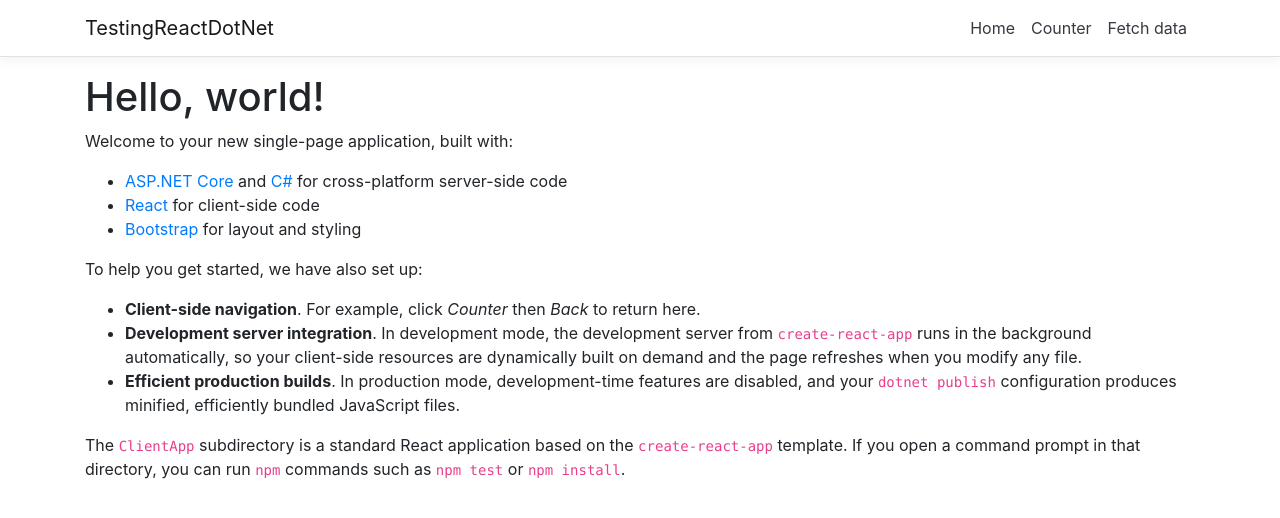
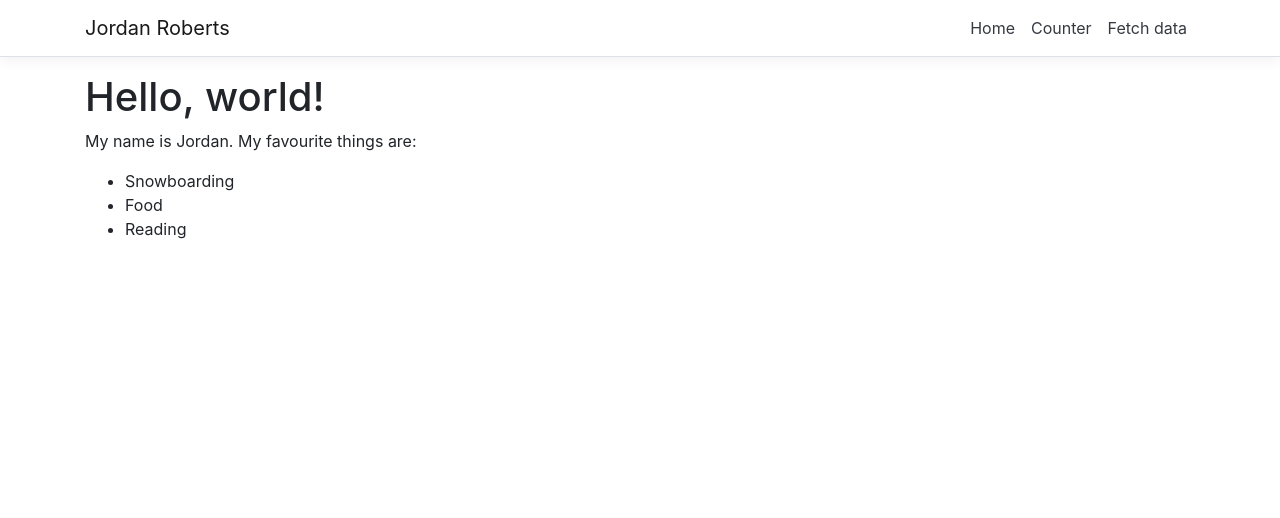
Before and after one commit to jordantroberts/React-DotNet, a React (Create React App) app in the folder TestingReactDotNet/ClientApp/: page / in a window 1280 px wide. Shown: the top 518 px of the page. Built offline with nearby package versions, Linux system fonts and the light colour scheme.

Commit message:
Changing some info on home page - testing navigating around the file structure

```diff
--- a/TestingReactDotNet/ClientApp/src/components/Home.js
+++ b/TestingReactDotNet/ClientApp/src/components/Home.js
@@ -7,19 +7,12 @@
     return (
       <div>
         <h1>Hello, world!</h1>
-        <p>Welcome to your new single-page application, built with:</p>
+        <p>My name is Jordan. My favourite things are:</p>
         <ul>
-          <li><a href='https://get.asp.net/'>ASP.NET Core</a> and <a href='https://msdn.microsoft.com/en-us/library/67ef8sbd.aspx'>C#</a> for cross-platform server-side code</li>
-          <li><a href='https://facebook.github.io/react/'>React</a> for client-side code</li>
-          <li><a href='http://getbootstrap.com/'>Bootstrap</a> for layout and styling</li>
+          <li>Snowboarding</li>
+          <li>Food</li>
+          <li>Reading</li>
         </ul>
-        <p>To help you get started, we have also set up:</p>
-        <ul>
-          <li><strong>Client-side navigation</strong>. For example, click <em>Counter</em> then <em>Back</em> to return here.</li>
-          <li><strong>Development server integration</strong>. In development mode, the development server from <code>create-react-app</code> runs in the background automatically, so your client-side resources are dynamically built on demand and the page refreshes when you modify any file.</li>
-          <li><strong>Efficient production builds</strong>. In production mode, development-time features are disabled, and your <code>dotnet publish</code> configuration produces minified, efficiently bundled JavaScript files.</li>
-        </ul>
-        <p>The <code>ClientApp</code> subdirectory is a standard React application based on the <code>create-react-app</code> template. If you open a command prompt in that directory, you can run <code>npm</code> commands such as <code>npm test</code> or <code>npm install</code>.</p>
       </div>
     );
   }
--- a/TestingReactDotNet/ClientApp/src/components/NavMenu.js
+++ b/TestingReactDotNet/ClientApp/src/components/NavMenu.js
@@ -26,7 +26,7 @@
       <header>
         <Navbar className="navbar-expand-sm navbar-toggleable-sm ng-white border-bottom box-shadow mb-3" light>
           <Container>
-            <NavbarBrand tag={Link} to="/">TestingReactDotNet</NavbarBrand>
+            <NavbarBrand tag={Link} to="/">Jordan Roberts</NavbarBrand>
             <NavbarToggler onClick={this.toggleNavbar} className="mr-2" />
             <Collapse className="d-sm-inline-flex flex-sm-row-reverse" isOpen={!this.state.collapsed} navbar>
               <ul className="navbar-nav flex-grow">
```
